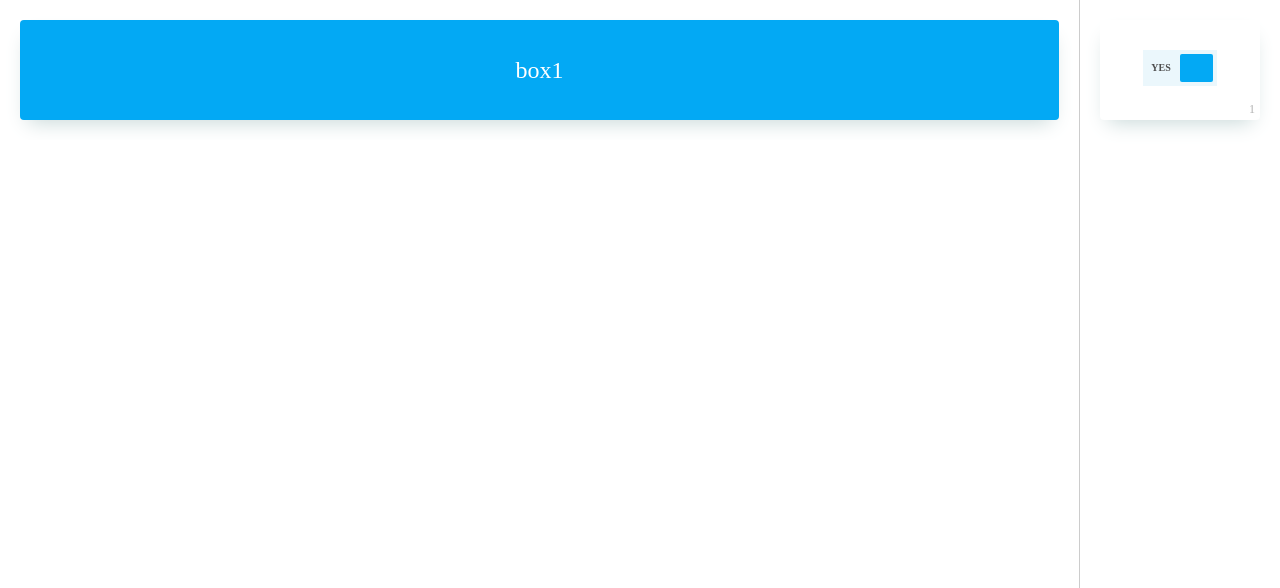
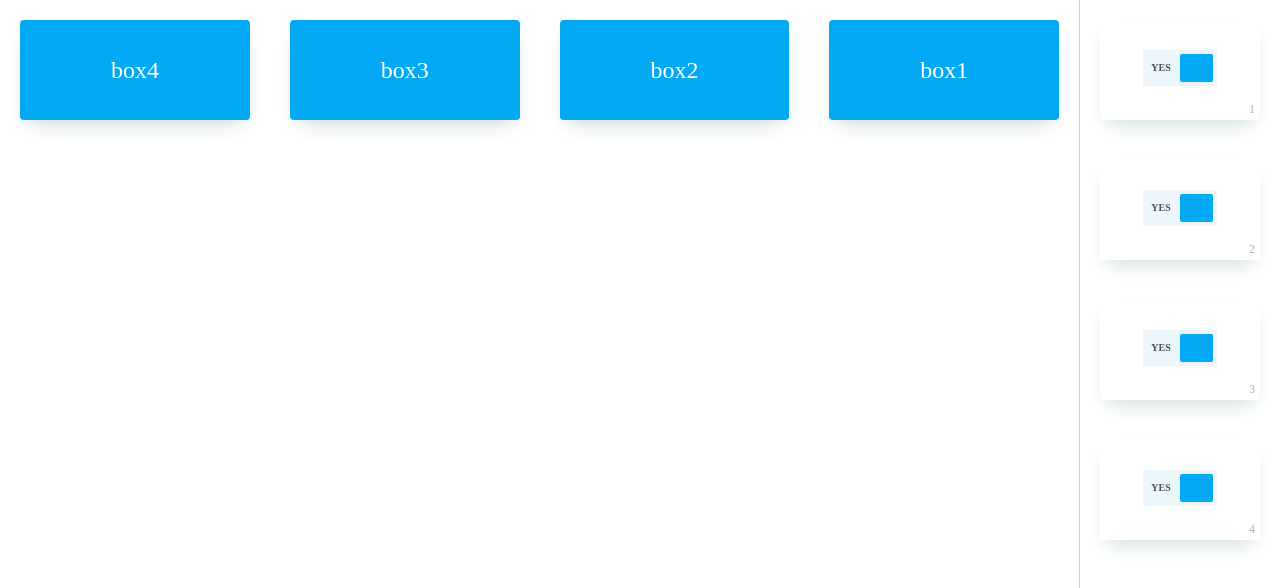
Before and after one commit to maalireza51/components-contact, a React (Create React App) app: page / in a window 1280 px wide. Shown: the top 588 px of the page. Built offline with nearby package versions, Linux system fonts and the light colour scheme.

Commit message:
complete toggles

```diff
--- a/src/Components/Boxes.jsx
+++ b/src/Components/Boxes.jsx
@@ -3,29 +3,38 @@ import React, { Component } from 'react'
 export default class Boxes extends Component {
     constructor(props) {
         super(props);
+        this.state = {
+            boxes: [
+                { id: 1, title: 'box1' },
+                { id: 2, title: 'box2' },
+                { id: 3, title: 'box3' },
+                { id: 4, title: 'box4' },
+            ],
+            activeBoxes: [1,2, 3, 4]
+        }
         this.handleChange = this.handleChange.bind(this);
     }
-    handleChange({ target }) {
-        if (target.checked) {
-            // target.removeAttribute('checked');
-            target.setAttribute('checked', false);
-        } else {
-            target.setAttribute('checked', true);
+    handleChange({target},id) {
+        const activeBoxes = [...this.state.activeBoxes];
+        if(activeBoxes.includes(id)){
+            activeBoxes.splice(activeBoxes.indexOf(id),1);
+        }else{
+            activeBoxes.push(id);
         }
+        this.setState(state=>{
+            return{
+                ...state,
+                activeBoxes
+            }
+        })
     }
     render() {
+        const toggles = this.state.boxes.map(box => {
             return (
-            <>
-                <aside>
-                    <div className="box">
-                        box1
-                    </div>
-                </aside>
-                <main>
                 <div className="toggle-button-cover">
                     <div className="button-cover">
                         <div className="button b2" id="button">
-                                <input type="checkbox" className="checkbox" onClick={this.handleChange} defaultChecked={this.props.complete} />
+                            <input type="checkbox" className="checkbox" onClick={(e) => this.handleChange(e,box.id)} defaultChecked={!this.state.activeBoxes.includes(box.id)} />
                             <div className="knobs">
                                 <span></span>
                             </div>
@@ -33,6 +42,25 @@ export default class Boxes extends Component {
                         </div>
                     </div>
                 </div>
+            )
+        });
+        const boxes = this.state.boxes.map(box => {
+            if (this.state.activeBoxes.includes(box.id)) {
+                return (
+                    <div className="box">
+                        {box.title}
+                    </div>
+                )
+            }
+        })
+
+        return (
+            <>
+                <aside>
+                    {boxes}
+                </aside>
+                <main>
+                    {toggles}
                 </main>
             </>
         )
--- a/src/styles.css
+++ b/src/styles.css
@@ -9,6 +9,7 @@ body{
 }
 
 aside{
+    direction: rtl;
     display: flex;
     flex-wrap: wrap;
     width: 100%;
@@ -28,6 +29,7 @@ aside .box{
     align-items: center;
     height: 100px;
     min-width: 100px;
+    max-width: 250px;
     margin: 20px;
     font-size: 24px;
     color: #fff;
```
Lines whose indentation alone changed are shown as unchanged.
